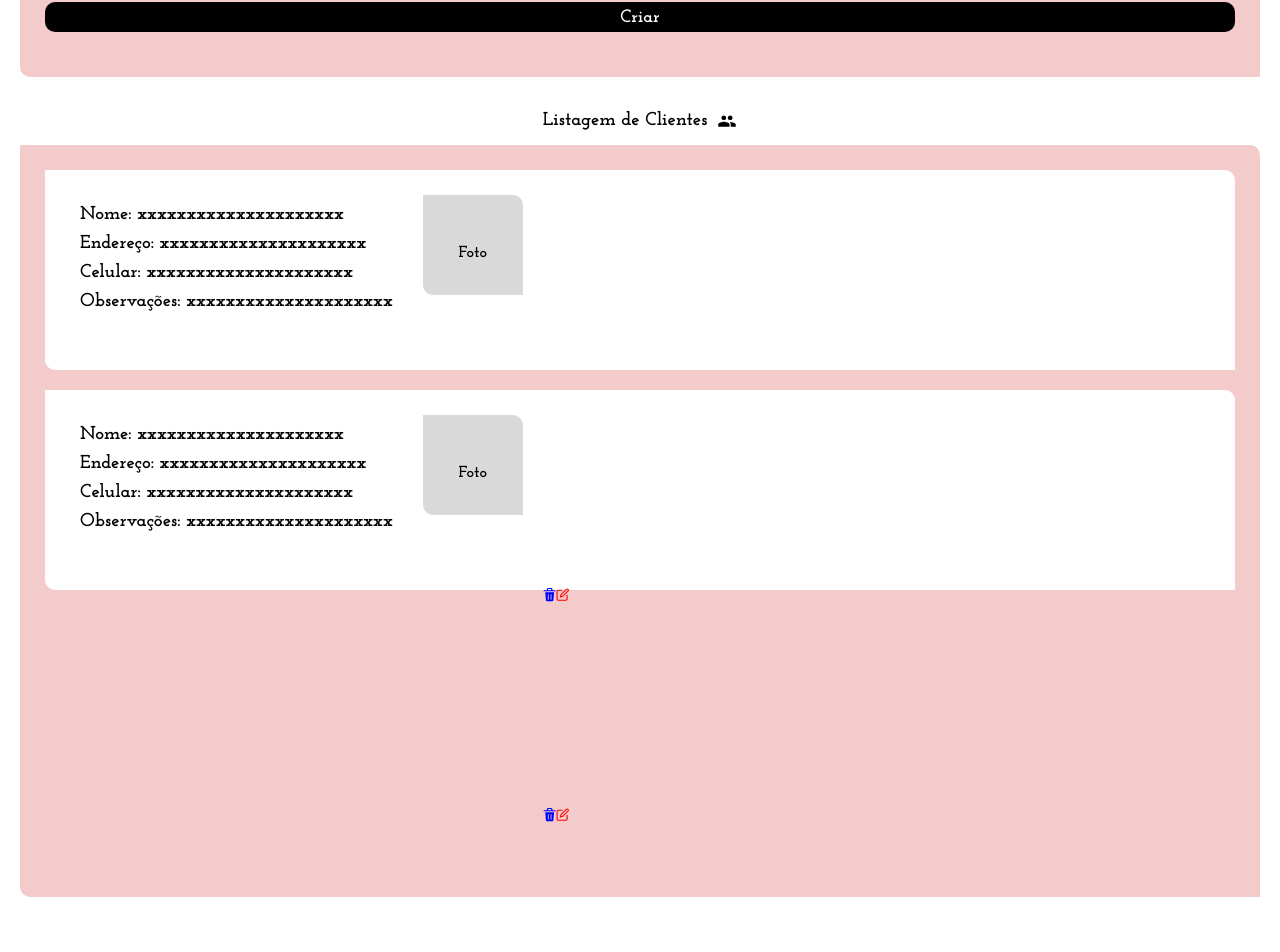
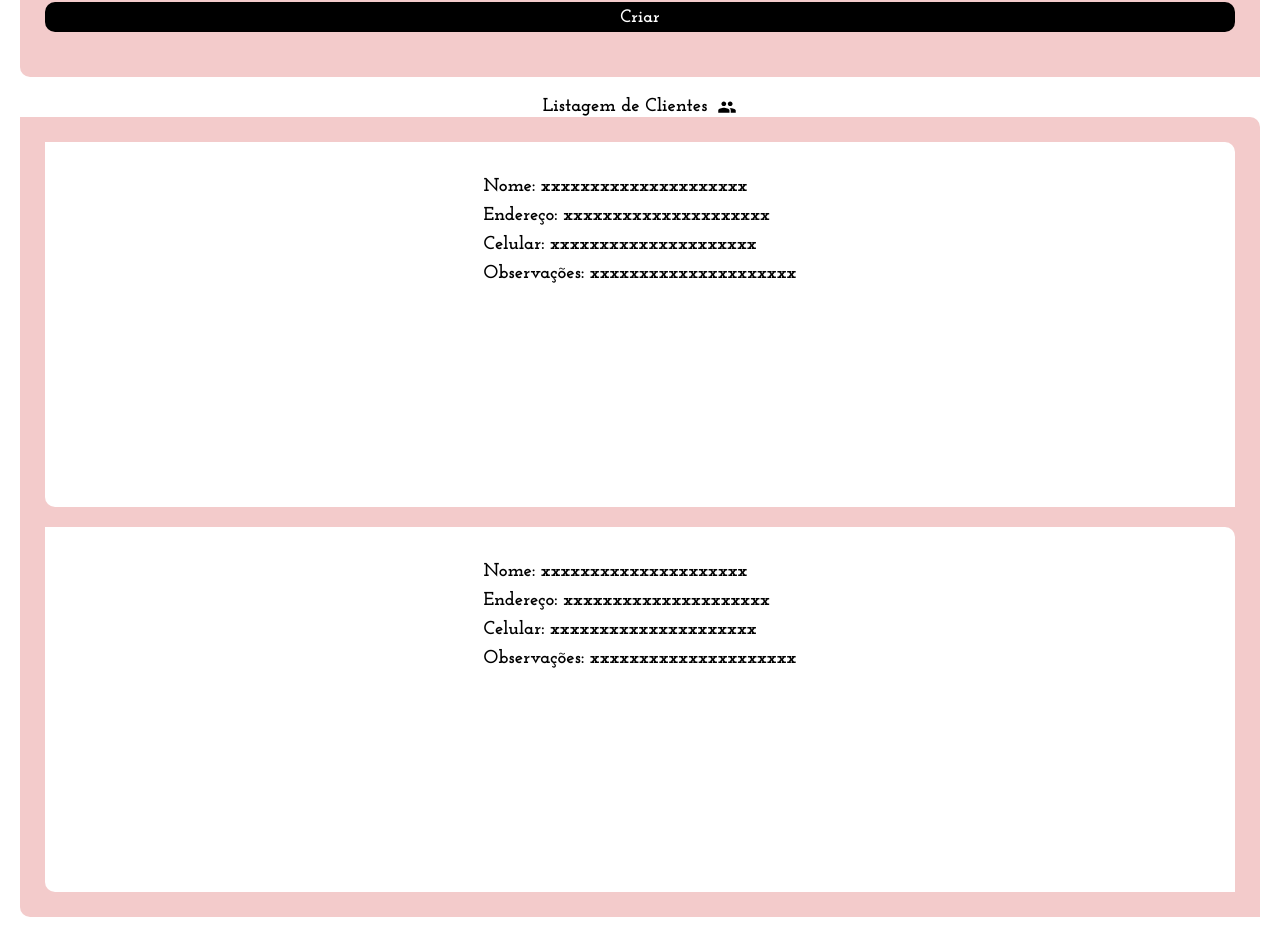
Before and after one commit to danieljosias/manicure-client, a React (Vite) app: page /clients in a window 1280 px wide. Shown: the part 553-1505 px from the top of the page. After the commit the page ends 1470 px from the top, so only its background shows below. Built offline with nearby package versions, Linux system fonts and the light colour scheme.

Commit message:
feat: ...

```diff
--- a/src/components/ClientsCard/index.jsx
+++ b/src/components/ClientsCard/index.jsx
@@ -3,21 +3,21 @@ import { DeleteIcon, EditIcon } from '@chakra-ui/icons'
 
 export const ClientsCard = () => {
     return(
-        <Flex bg='white' h='200px' p='25' gap='20px' borderRadius='0px 10px 0px 10px'>
+        <Flex justifyContent='space-around' bg='white' p='25' borderRadius='0px 10px 0px 10px' >
             <Flex flexDirection='column' h='0' gap='10' p='10'>
                 <Heading as='h3'>Nome: xxxxxxxxxxxxxxxxxxxxx</Heading>
                 <Heading as='h3'>Endereço: xxxxxxxxxxxxxxxxxxxxx</Heading>
                 <Heading as='h3'>Celular: xxxxxxxxxxxxxxxxxxxxx</Heading>
                 <Heading as='h3'>Observações: xxxxxxxxxxxxxxxxxxxxx</Heading>
             </Flex>
-            <FormControl display='flex' top='20px' justifyContent='center' textAlign='center' alignItems='center' bg='#D9D9D9' w='100px' h='100px' borderRadius='0px 10px 0px 10px'>
+            <FormControl display='none' justifyContent='center' textAlign='center' alignItems='center' bg='#D9D9D9' w='100px' h='100px' borderRadius='0px 10px 0px 10px'>
                 <Input for='file' type='file'/>
                 <FormLabel id='file' fontWeight='bold' h='0'>Foto</FormLabel>
             </FormControl>
-            <Flex h='0'>
+            {/* <Flex h='0'>
                 <IconButton aria-label='editar' icon={<DeleteIcon />} color='blue' border='none' bg='transparent'/>
                 <IconButton aria-label='deletar' icon={<EditIcon />}color='red' border='none' bg='transparent'/>
-            </Flex>
+            </Flex> */}
         </Flex>
     )
 }
```
